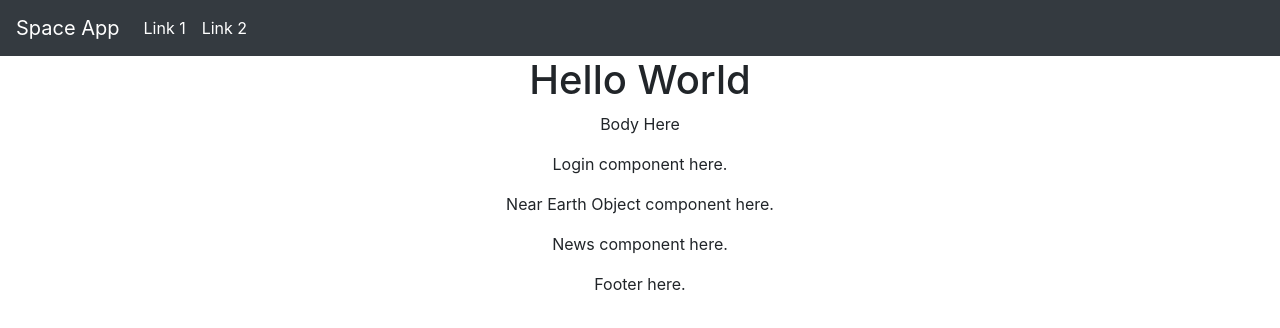
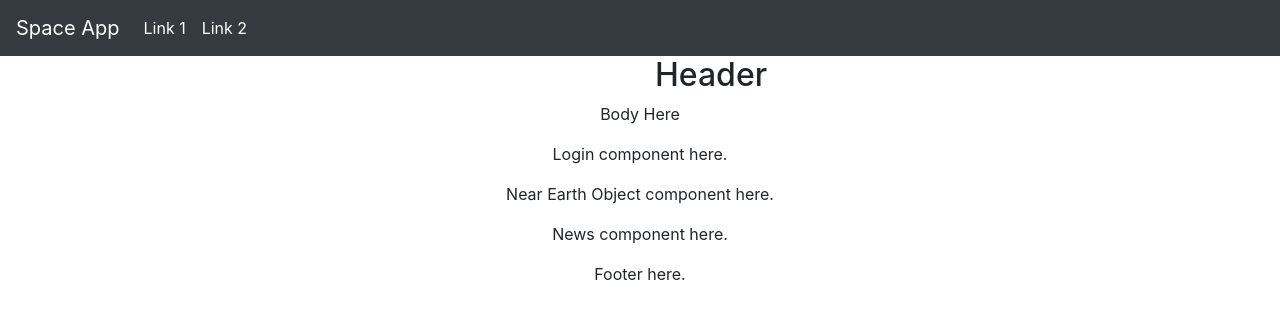
Before and after one commit to nyopko/ThirdProject, a React (Create React App) app in the folder client/: page / in a window 1280 px wide. Shown: the top 328 px of the page. Built offline with nearby package versions, Linux system fonts and the light colour scheme.

Commit message:
Fixed react error, added header component

```diff
--- a/client/src/components/Header/index.js
+++ b/client/src/components/Header/index.js
@@ -3,7 +3,20 @@ import './style.css';
 
 function Header() {
   return (
-        <h1> Hello World</h1>
+    <div class="main">
+    <div class="row">
+        <div class="col m1 hide-on-small-only"></div>
+        <div class="col s12 m9">
+            <div class="row">
+                <div class="col s12">
+                    <div class="card-panel">
+                        <h2 class="">Header</h2>
+                    </div>
+                </div>
+            </div>
+           </div>
+          </div>
+         </div>
     );
 }
 
```
Also changed, not shown: 2 other files (tests, documents, lock files or other folders).
